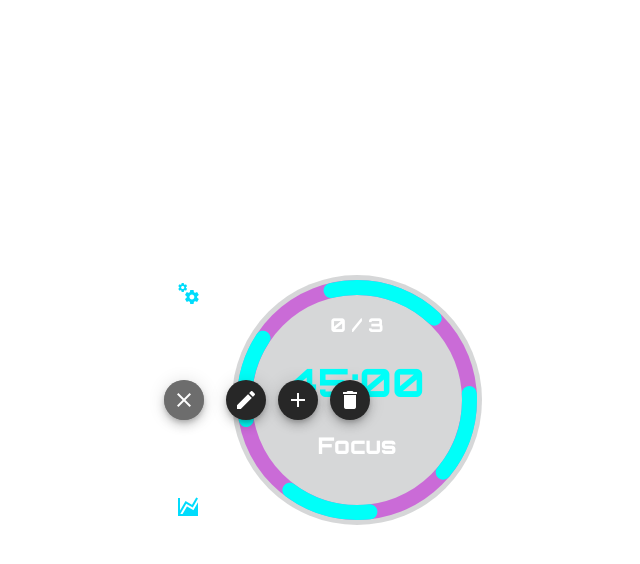
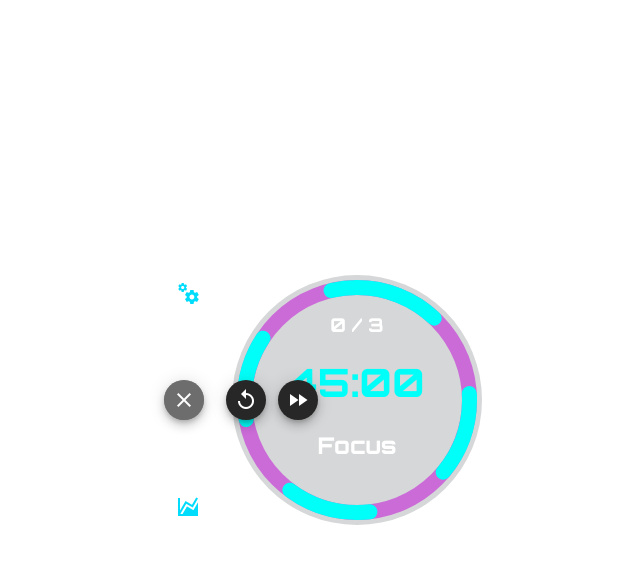
Before and after one commit to PilarCha/Vue-Pomodoro, a Vue app: page / in a window 1280 px wide. Both pictures are taken after a click on the button 468 px from the left and 400 px from the top of the page. Shown: the top 564 px of the page, without its empty margins (284-924 px from the left). Built offline with nearby package versions, Linux system fonts and the light colour scheme.

Commit message:
we only need 2 buttons for media settings as of now

```diff
--- a/src/components/settingsBar/timer-settings.vue
+++ b/src/components/settingsBar/timer-settings.vue
@@ -33,17 +33,9 @@
         fab
         dark
         small
-        color="green"
-      >
-        <v-icon>mdi-pencil</v-icon>
-      </v-btn>
-      <v-btn
-        fab
-        dark
-        small
         color="indigo"
       >
-        <v-icon>mdi-plus</v-icon>
+        <v-icon>mdi-replay</v-icon>
       </v-btn>
       <v-btn
         fab
@@ -51,7 +43,7 @@
         small
         color="red"
       >
-        <v-icon>mdi-delete</v-icon>
+        <v-icon>mdi-fast-forward</v-icon>
       </v-btn>
     </v-speed-dial>
 </template>
```
